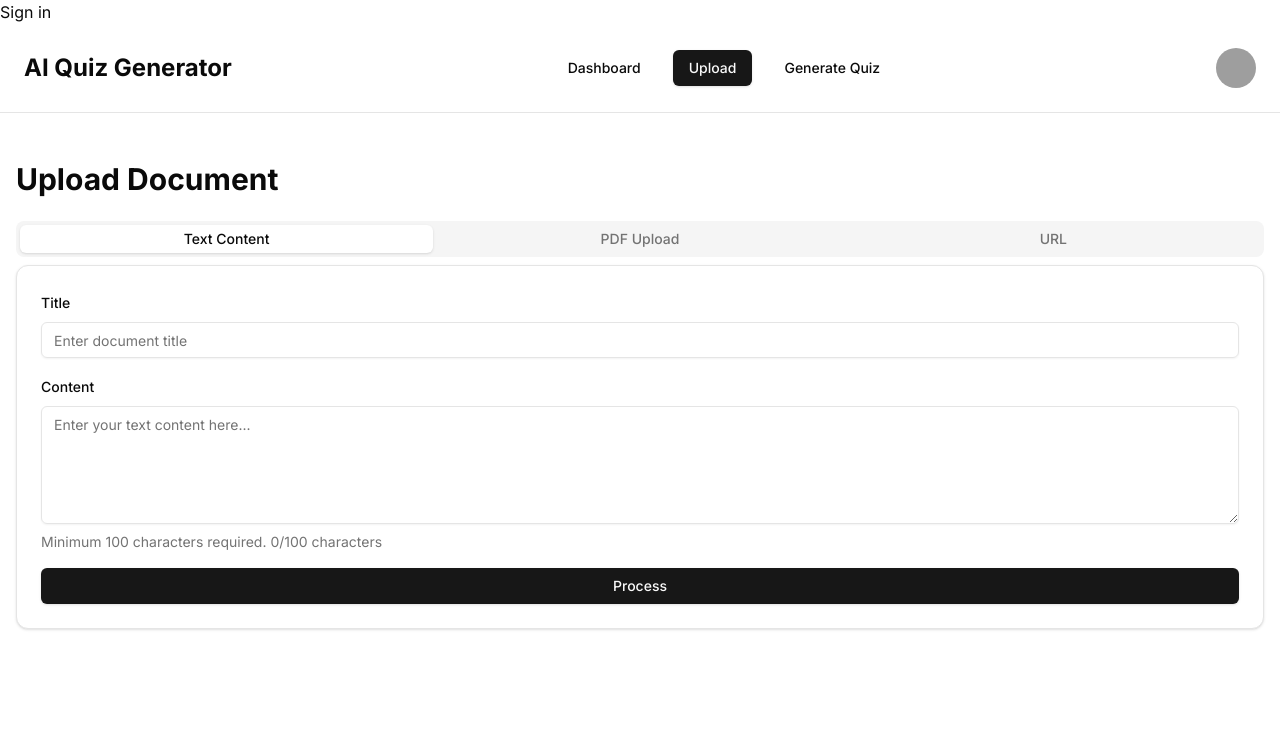
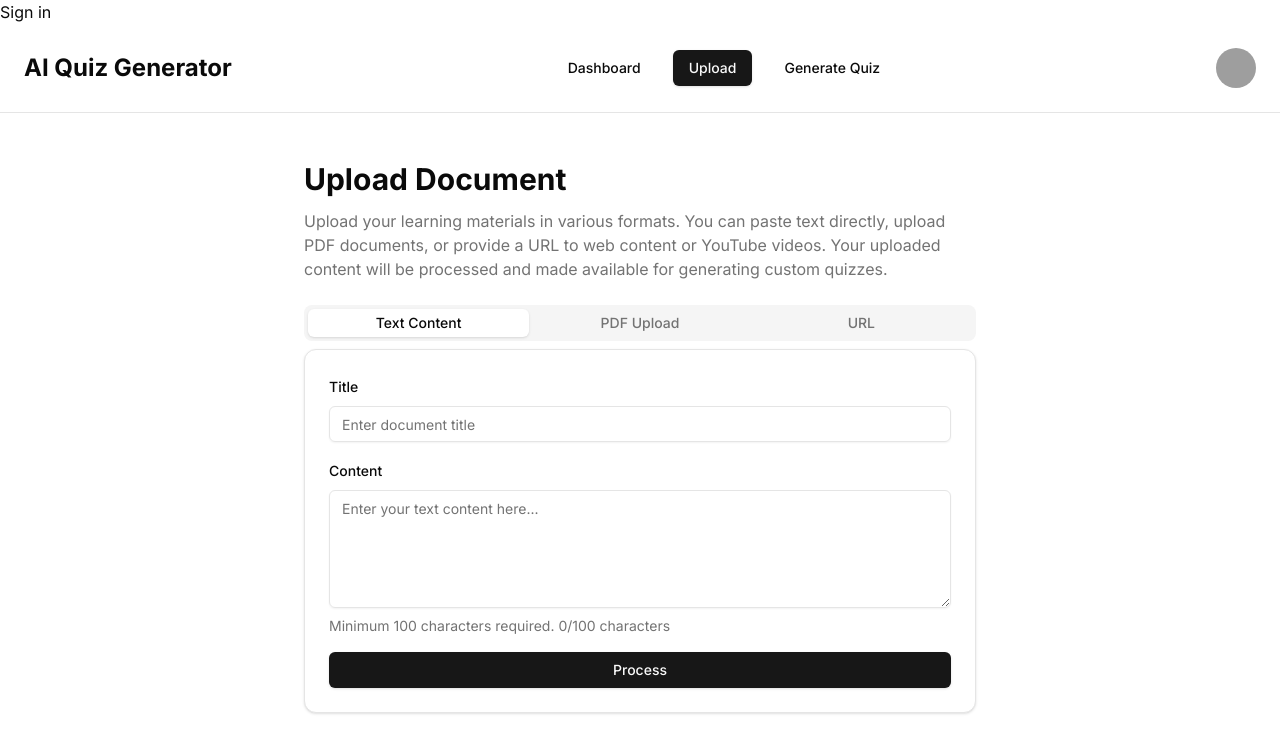
Before and after one commit to eric-nichols-nyc/rag-subpabase-quiz, a Next.js app: page /upload in a window 1280 px wide. Shown: the top 752 px of the page. Built offline with nearby package versions, Linux system fonts and the light colour scheme; no server answers; grey boxes are pictures that could not be loaded.

Commit message:
feat: layout updates

```diff
--- a/src/app/api/topics/route.ts
+++ b/src/app/api/topics/route.ts
@@ -146,7 +146,7 @@ export async function POST(request: NextRequest) {
             quiz_id: quiz.id,
             question: q.question,
             correct_answer: q.correctAnswer,
-            options: [...q.incorrectAnswers, q.correctAnswer],
+            incorrect_answers: q.incorrectAnswers,
             explanation: q.explanation
         }));
 
--- a/src/app/upload/page.tsx
+++ b/src/app/upload/page.tsx
@@ -103,7 +103,14 @@ export default function UploadPage() {
     <div className="min-h-screen bg-background">
       <Header />
       <main className="container mx-auto mt-8 p-4">
-        <h1 className="text-3xl font-bold mb-6">Upload Document</h1>
+        <div className="max-w-2xl mx-auto">
+          <h1 className="text-3xl font-bold mb-3">Upload Document</h1>
+          <p className="text-muted-foreground mb-6">
+            Upload your learning materials in various formats. You can paste text directly,
+            upload PDF documents, or provide a URL to web content or YouTube videos.
+            Your uploaded content will be processed and made available for generating
+            custom quizzes.
+          </p>
 
           <Tabs defaultValue="text" className="w-full">
             <TabsList className="grid w-full grid-cols-3">
@@ -124,6 +131,7 @@ export default function UploadPage() {
               <UrlUploadForm onSubmit={handleUrlSubmit} />
             </TabsContent>
           </Tabs>
+        </div>
       </main>
     </div>
   );
```
Lines whose indentation alone changed are shown as unchanged.
